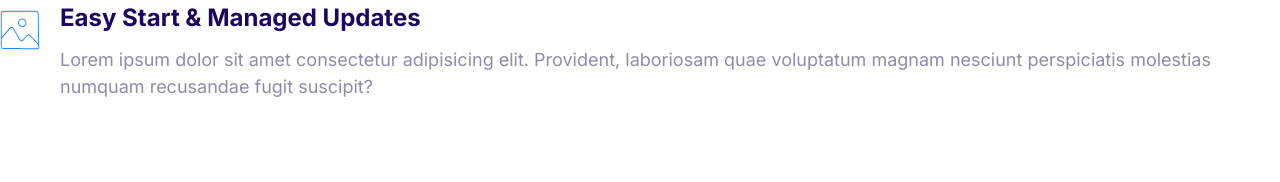
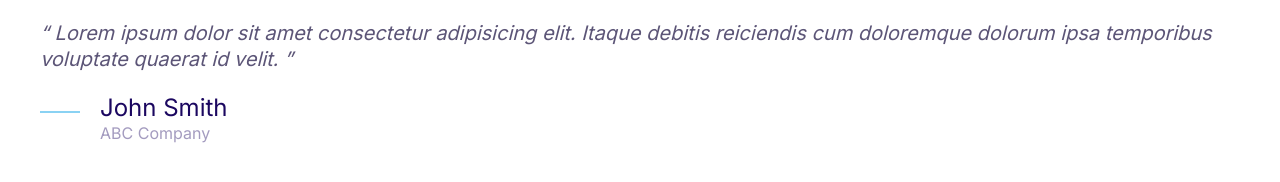
Before and after one commit to serpoiu/serpisor, a plain HTML site: page Moshify/index.html in a window 1280 px wide. Drawn offline with Linux system fonts and the light colour scheme.

Commit message:
defining Quotes

```diff
--- a/Moshify/css/styles.css
+++ b/Moshify/css/styles.css
@@ -4,6 +4,7 @@
   --color-accent: #ff3400;
   --color-headings: #1b0760;
   --color-body: #918ca4;
+  --color-body-darker: #5c5577;
   --color-border: #ccc;
   --border-radius: 30px;
 }
@@ -381,3 +382,52 @@ card__body {
 .media__image {
   margin-top: 1rem;
 }
+
+/* Quotes */
+.quote {
+  font-size: 3rem;
+  font-style: italic;
+  color: var(--color-body-darker);
+  line-height: 1.3;
+}
+
+.quote__text::before {
+  content: open-quote;
+}
+
+.quote__text::after {
+  content: close-quote;
+}
+
+.quote__author {
+  font-size: 3rem;
+  font-weight: 500;
+  font-style: normal;
+  margin-bottom: 0;
+}
+
+.quote__organization {
+  color: var(--color-headings);
+  opacity: 0.4;
+  font-size: 2rem;
+  font-style: normal;
+}
+
+.quote__line {
+  position: relative;
+  bottom: 10px;
+}
+
+@media screen and (min-width: 1024px) {
+  .quote {
+    font-size: 2rem;
+  }
+
+  .quote__author {
+    font-size: 2.4rem;
+  }
+
+  .quote__organization {
+    font-size: 1.6rem;
+  }
+}
--- a/Moshify/index.html
+++ b/Moshify/index.html
@@ -15,20 +15,25 @@
     <link rel="stylesheet" href="css/styles.css" />
   </head>
   <body>
+    <blockquote class="quote">
+      <p class="quote__text">
+        Lorem ipsum dolor sit amet consectetur adipisicing elit. Itaque debitis
+        reiciendis cum doloremque dolorum ipsa temporibus voluptate quaerat id
+        velit.
+      </p>
+      <footer class="quote__footer">
         <div class="media">
           <div class="media__image">
-        <svg class="icon icon--primary">
-          <use xlink:href="images/sprite.svg#snap"></use>
+            <svg class="icon icon--primary quote__line">
+              <use xlink:href="images/sprite.svg#line"></use>
             </svg>
           </div>
           <div class="media__body">
-        <h3 class="media__title">Easy Start & Managed Updates</h3>
-        <p>
-          Lorem ipsum dolor sit amet consectetur adipisicing elit. Provident,
-          laboriosam quae voluptatum magnam nesciunt perspiciatis molestias
-          numquam recusandae fugit suscipit?
-        </p>
+            <h3 class="media__title quote__author">John Smith</h3>
+            <p class="quote__organization">ABC Company</p>
           </div>
         </div>
+      </footer>
+    </blockquote>
   </body>
 </html>
```
Also changed, not shown: Moshify/components/quote.html (added, +20 -0 lines), Moshify/components/media.html (renamed from Moshify/components/mediaObjects.html). Lines whose indentation alone changed are shown as unchanged.
